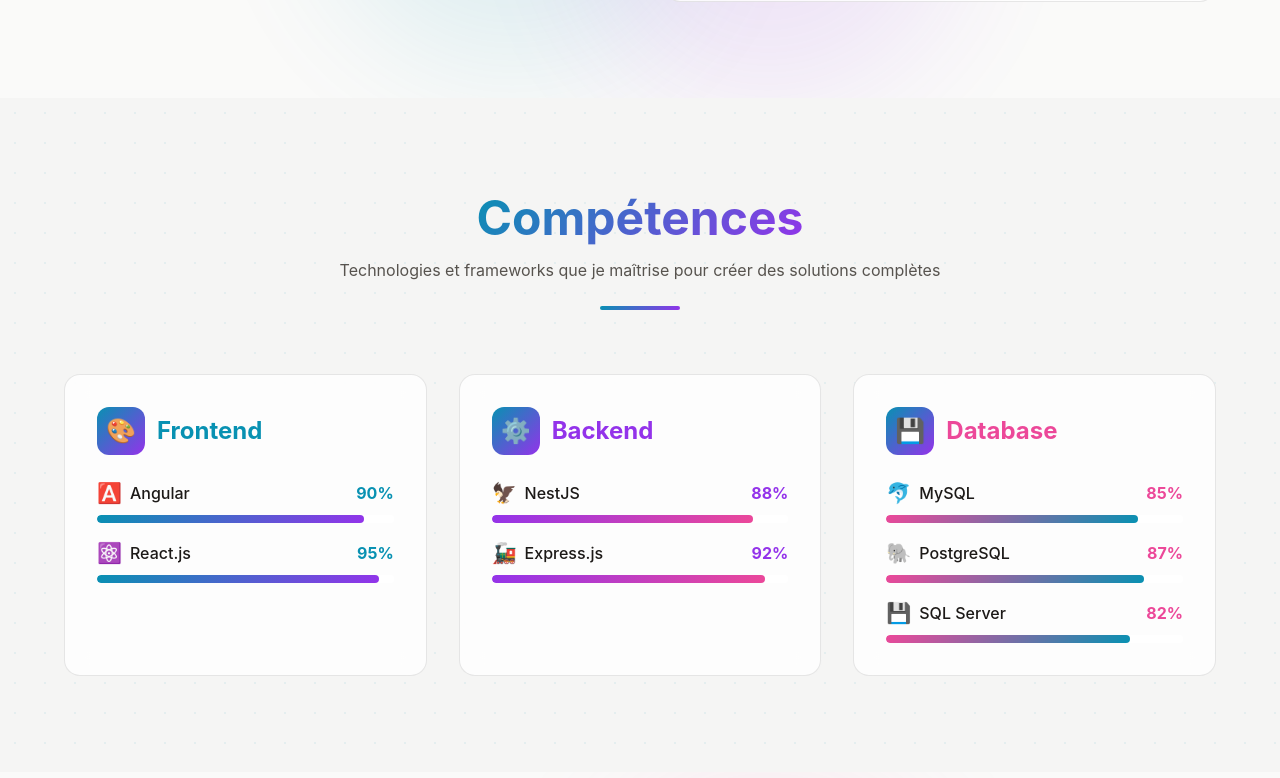
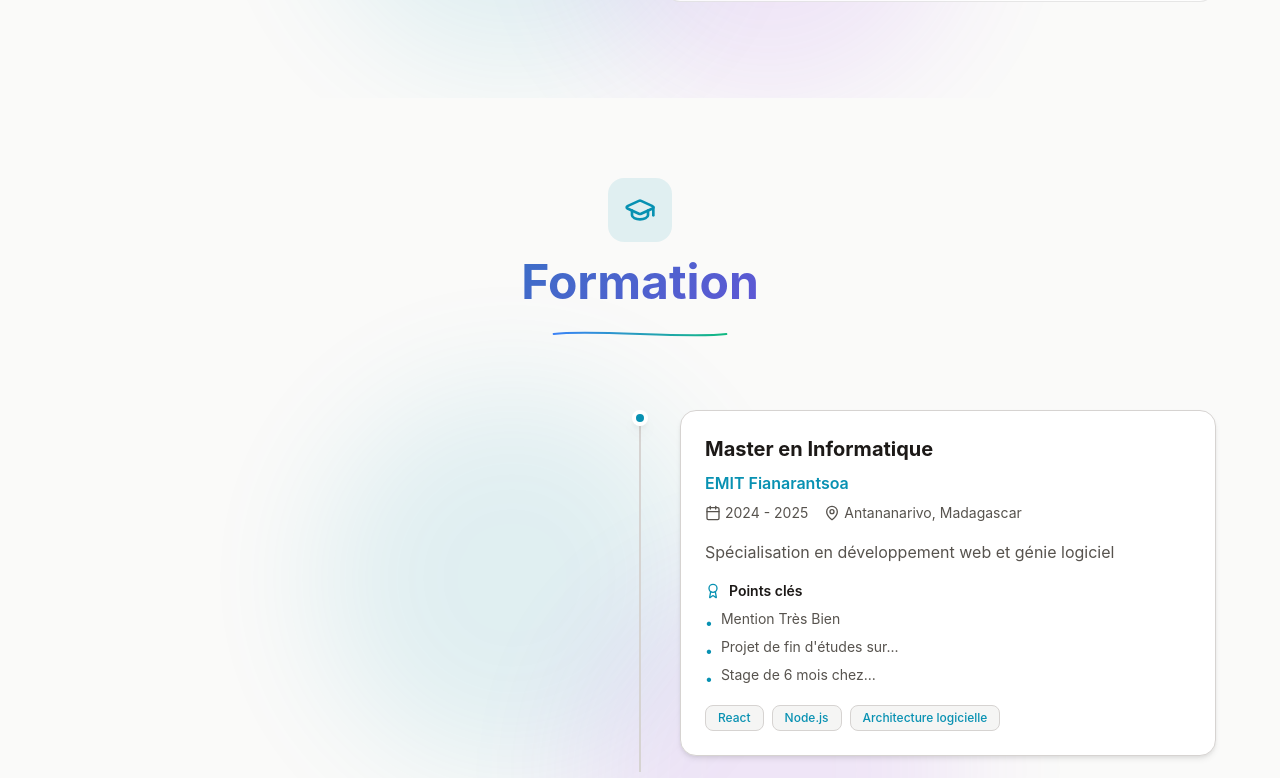
Before and after one commit to Mikajy01/my-portfolio, a React (Vite) app: page / in a window 1280 px wide. Shown: the part 1602-2380 px from the top of the page. Built offline with nearby package versions, Linux system fonts and the light colour scheme.

Commit message:
improve: add education and experience in app.tsx

```diff
--- a/src/app/App.tsx
+++ b/src/app/App.tsx
@@ -199,6 +199,8 @@
       <main className="relative z-10">
         <Hero />
         <About />
+        <Education />
+        <Experience />
         <Skills />
         <Projects />
         <Contact />
```
